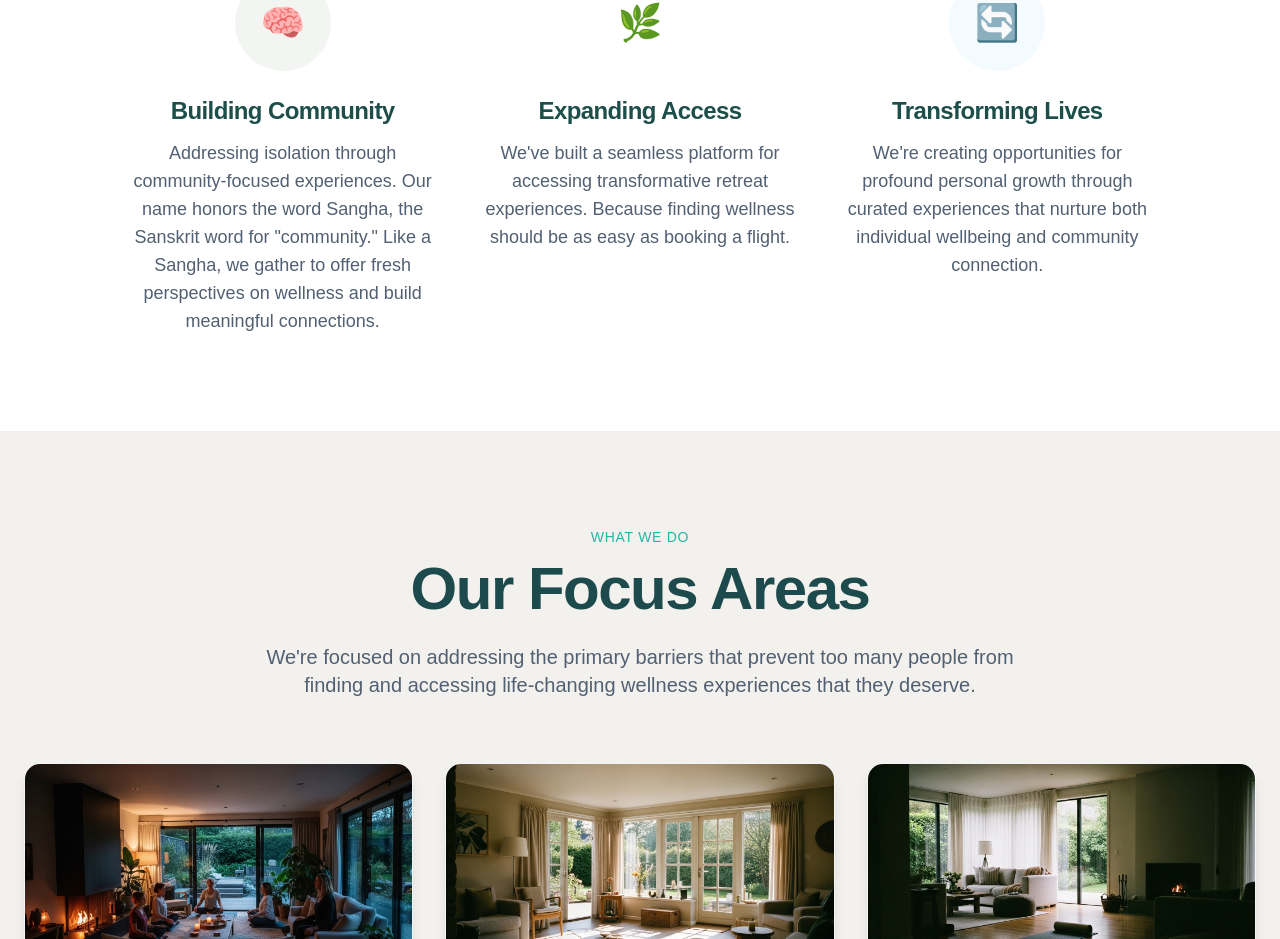
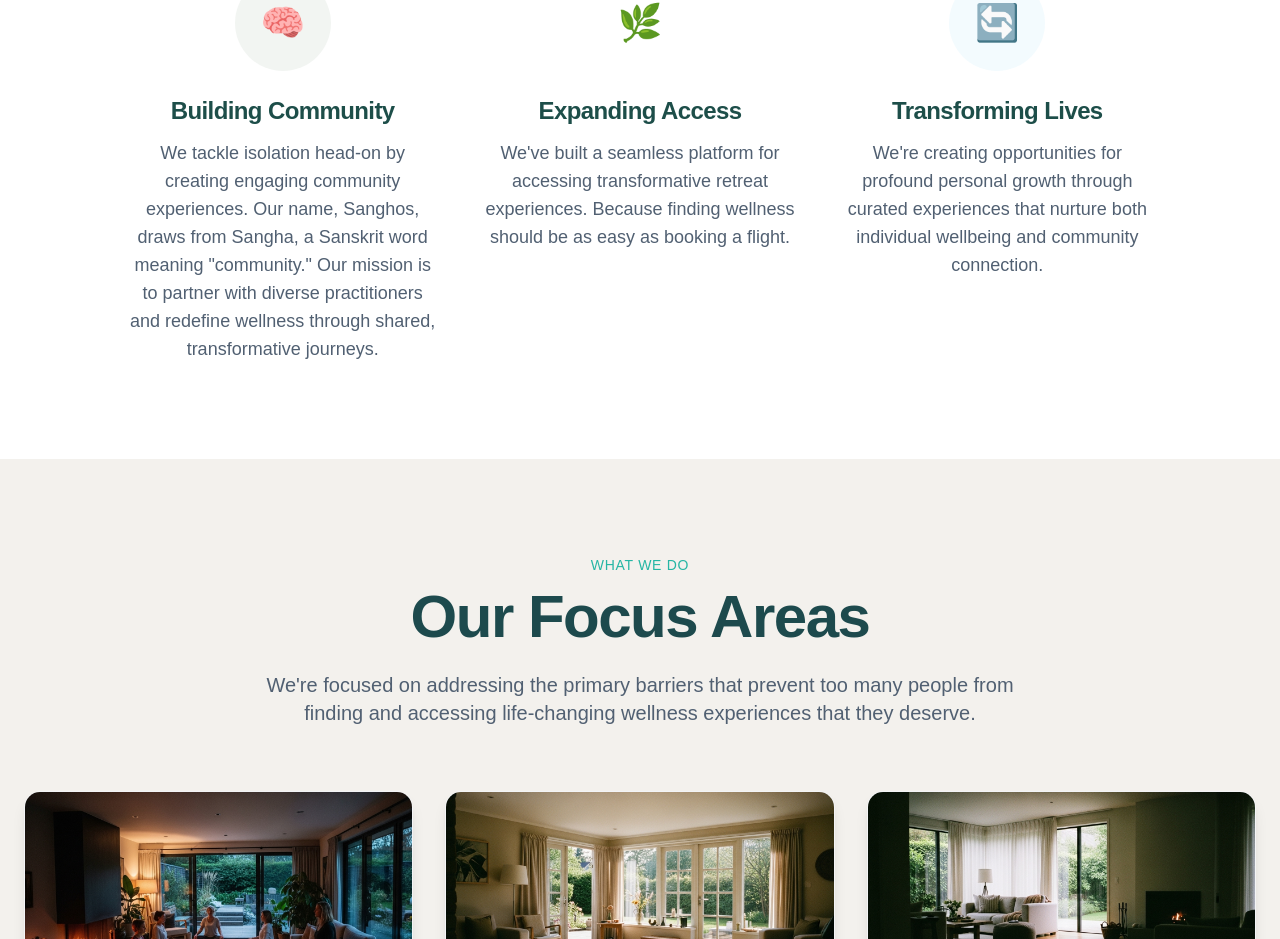
Before and after one commit to Devinfern/sanghos, a React (Vite) app: page / in a window 1280 px wide. Shown: the part 2091-3030 px from the top of the page. Built offline with nearby package versions, Linux system fonts and the light colour scheme; no server answers; the database is empty; a web font is replaced by a local one.

Commit message:
Visual edit in Lovable
Edited UI in Lovable

```diff
--- a/src/components/home/HomePurpose.tsx
+++ b/src/components/home/HomePurpose.tsx
@@ -32,7 +32,7 @@ const HomePurpose = () => {
                 <span className="text-4xl">🧠</span>
               </div>
               <h3 className="text-2xl font-bold mb-3">Building Community</h3>
-              <p className="text-brand-slate text-lg">Addressing isolation through community-focused experiences. Our name honors the word Sangha, the Sanskrit word for &quot;community.&quot; Like a Sangha, we gather to offer fresh perspectives on wellness and build meaningful connections.</p>
+              <p className="text-brand-slate text-lg">We tackle isolation head-on by creating engaging community experiences. Our name, Sanghos, draws from Sangha, a Sanskrit word meaning &quot;community.&quot; Our mission is to partner with diverse practitioners and redefine wellness through shared, transformative journeys.</p>
             </div>
 
             <div className="flex flex-col items-center">
```
